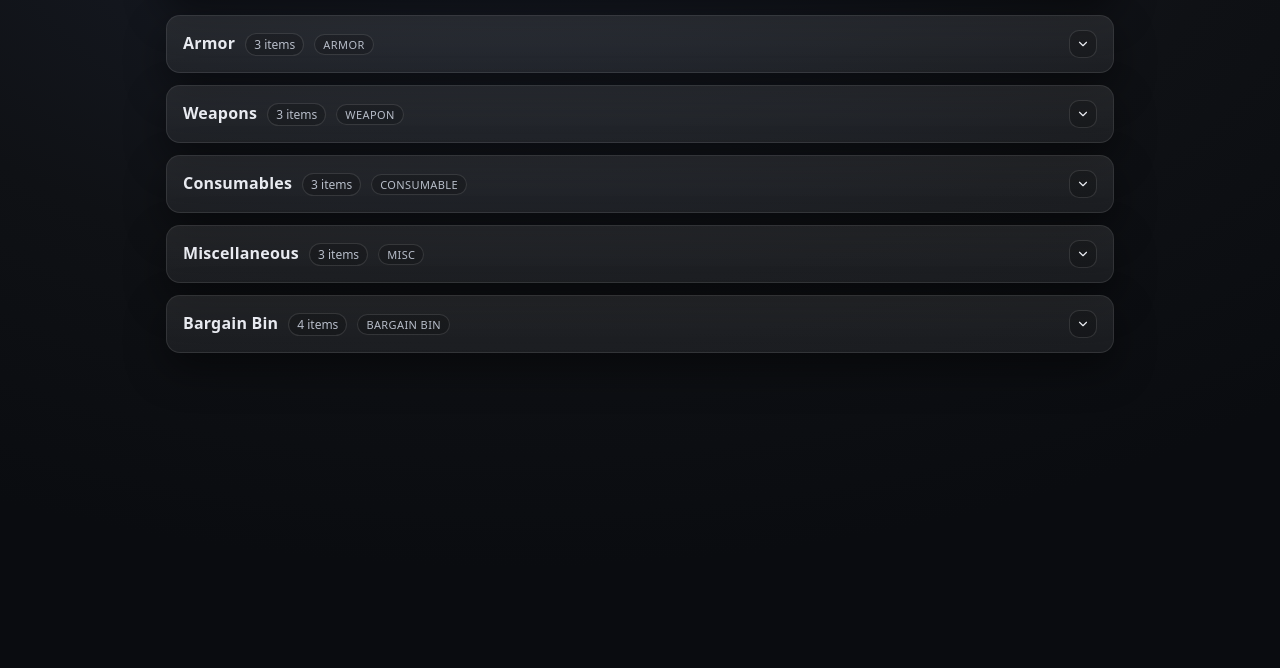
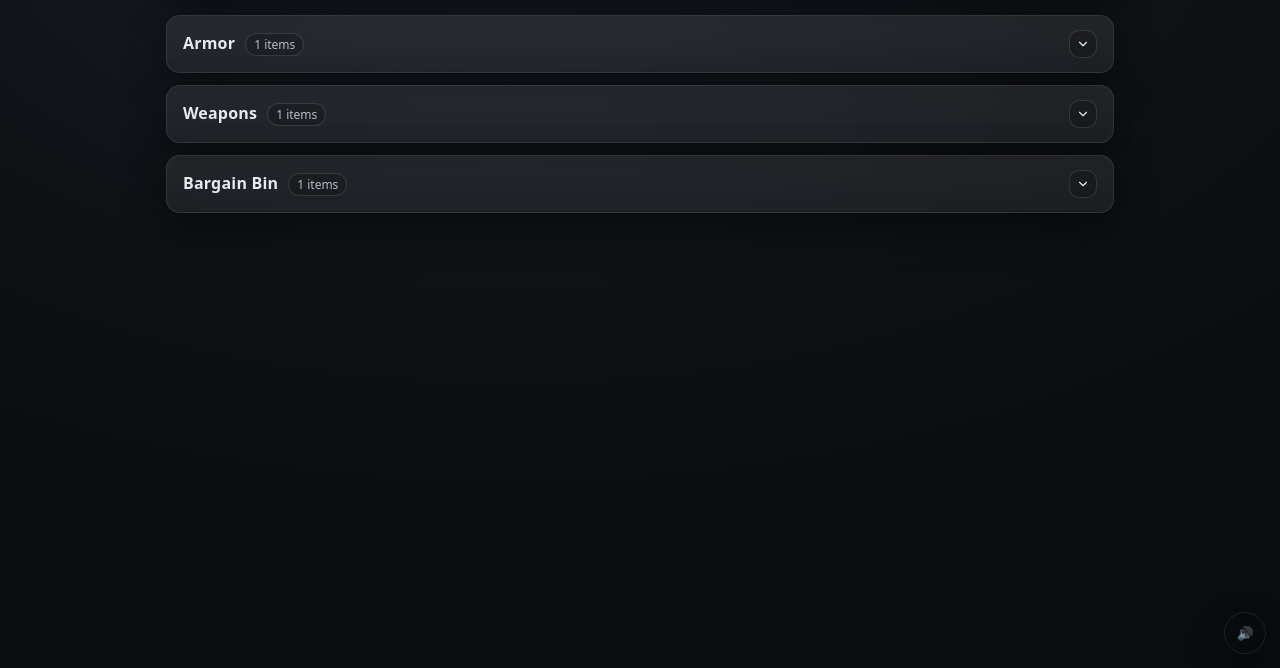
Before and after one commit to alexjeffryallen/DND, a plain HTML site: page shop.html in a window 1280 px wide. Shown: the part 132-800 px from the top of the page. Drawn offline with Linux system fonts and the light colour scheme.

Commit message:
added folders for assets and data and music.

```diff
--- /dev/null
+++ b/data/shop-stock.json
@@ -0,0 +1,55 @@
+{
+  "sections": [
+    {
+      "name": "Armor",
+      "tag": "ARMOR",
+      "items": [
+        {
+          "id": "cloak-of-billowing",
+          "name": "Cloak of Billowing",
+          "price": 50,
+          "inStock": true,
+          "img": "assets/items/Cloak of Billowing.png"
+        }
+      ]
+    },
+    {
+      "name": "Weapons",
+      "tag": "WEAPON",
+      "items": [
+        {
+          "id": "sunforger",
+          "name": "Sunforger",
+          "price": 50,
+          "inStock": true,
+          "img": "assets/items/Sunforger.png"
+        }
+      ]
+    },
+    {
+      "name": "Consumables",
+      "tag": "CONSUMABLE",
+      "items": []
+    },
+    {
+      "name": "Miscellaneous",
+      "tag": "MISC",
+      "items": [
+
+      ]
+    },
+    {
+      "name": "Bargain Bin",
+      "tag": "BARGAIN BIN",
+      "items": [
+        {
+          "id": "bag-of-withholding",
+          "name": "Bag of Withholding",
+          "price": 300,
+          "inStock": true,
+          "img": "assets/items/Bag of Withholding.png"
+        }
+    ]
+    }
+  ]
+}
--- a/shop.html
+++ b/shop.html
@@ -5,6 +5,17 @@
   <meta name="viewport" content="width=device-width, initial-scale=1" />
   <title>Shop</title>
   <style>
+    #modalNote strong {
+  color: #d4af37;
+}
+
+#modalNote em {
+  color: #e8eaf0;
+  opacity: 0.9;
+}
+
+    #modalNote { white-space: pre-line; }
+
     :root{
       --bg: #0f1115;
       --panel: #171a21;
@@ -291,6 +302,33 @@
     @media (max-width: 780px){
       .modal-body{ grid-template-columns: 1fr; }
     }
+
+    .mute-btn{
+  position: fixed;
+  right: 14px;
+  bottom: 14px;
+  width: 42px;
+  height: 42px;
+  border-radius: 999px;
+  border: 1px solid var(--border);
+  background: rgba(0,0,0,0.22);
+  color: var(--text);
+  cursor: pointer;
+  display: grid;
+  place-items: center;
+  box-shadow: var(--shadow);
+  opacity: 0.75;
+}
+
+.mute-btn:hover{
+  opacity: 1;
+  border-color: rgba(212,175,55,0.7);
+}
+
+.mute-btn:active{
+  transform: translateY(1px);
+}
+
   </style>
 </head>
 <body>
@@ -298,6 +336,8 @@
     <header>
       <h1>Town Shop</h1>
       <p class="sub">Click a category to open it. Click an item to view details.</p>
+
+
     </header>
 
     <div id="shopGrid" class="grid"></div>
@@ -338,152 +378,12 @@
       </div>
     </div>
   </div>
+<button id="muteBtn" class="mute-btn" type="button" aria-pressed="false" title="Mute music">
+  🔊
+</button>
 
  <script>
   const DEFAULT_IMAGE = "assets/placeholder.png";
-
-  const shopData = [
-    {
-      name: "Armor",
-      tag: "ARMOR",
-      items: [
-        {
-          name: "Cloak of Billowing",
-          price: 50,
-          stock: "In stock",
-          img: "assets/items/cloak.png",
-          desc: "While wearing this cloak, you can use a bonus action to make it billow dramatically for 1 minute."
-        },
-        {
-          name: "Item 2",
-          price: 300,
-          stock: "In stock",
-          img: "assets/placeholder.png",
-          desc: "Description goes here."
-        },
-        {
-          name: "Item 3",
-          price: 150,
-          stock: "In stock",
-          img: "assets/placeholder.png",
-          desc: "Description goes here."
-        }
-      ]
-    },
-    {
-      name: "Weapons",
-      tag: "WEAPON",
-      items: [
-        {
-          name: "Cloak of Billowing",
-          price: 50,
-          stock: "In stock",
-          img: "assets/items/cloak.png",
-          desc: "While wearing this cloak, you can use a bonus action to make it billow dramatically for 1 minute."
-        },
-        {
-          name: "Item 2",
-          price: 300,
-          stock: "In stock",
-          img: "assets/placeholder.png",
-          desc: "Description goes here."
-        },
-        {
-          name: "Item 3",
-          price: 150,
-          stock: "In stock",
-          img: "assets/placeholder.png",
-          desc: "Description goes here."
-        }
-      ]
-    },
-     {
-      name: "Consumables",
-      tag: "CONSUMABLE",
-      items: [
-        {
-          name: "Cloak of Billowing",
-          price: 50,
-          stock: "In stock",
-          img: "assets/items/cloak.png",
-          desc: "While wearing this cloak, you can use a bonus action to make it billow dramatically for 1 minute."
-        },
-        {
-          name: "Item 2",
-          price: 300,
-          stock: "In stock",
-          img: "assets/placeholder.png",
-          desc: "Description goes here."
-        },
-        {
-          name: "Item 3",
-          price: 150,
-          stock: "In stock",
-          img: "assets/placeholder.png",
-          desc: "Description goes here."
-        }
-      ]
-    },
-     {
-      name: "Miscellaneous",
-      tag: "MISC",
-      items: [
-        {
-          name: "Cloak of Billowing",
-          price: 50,
-          stock: "In stock",
-          img: "assets/items/cloak.png",
-          desc: "While wearing this cloak, you can use a bonus action to make it billow dramatically for 1 minute."
-        },
-        {
-          name: "Item 2",
-          price: 300,
-          stock: "In stock",
-          img: "assets/placeholder.png",
-          desc: "Description goes here."
-        },
-        {
-          name: "Item 3",
-          price: 150,
-          stock: "In stock",
-          img: "assets/placeholder.png",
-          desc: "Description goes here."
-        }
-      ]
-    },
-     {
-      name: "Bargain Bin",
-      tag: "BARGAIN BIN",
-      items: [
-        {
-          name: "Cloak of Billowing",
-          price: 50,
-          stock: "In stock",
-          img: "assets/items/cloak.png",
-          desc: "While wearing this cloak, you can use a bonus action to make it billow dramatically for 1 minute."
-        },
-        {
-  name: "Bag of Withholding",
-  price: 300,
-  stock: "In stock",
-  img: "assets/items/Bag of Withholding.png",
-  desc: `This bag looks and functions exactly like a normal Bag of Holding, with double the interior capacity of up to 1000 pounds and 128 cubic feet.
-This capacity comes at a cost, as a Bag of Withholding feels unappreciated, because players only want to talk to it when they want something. The bag must be reassured of its value and importance in order to open up to release any item contained inside.
-When attempting to retrieve any item in the Bag of Withholding, the player must succeed on a DC 14 persuasion check, or the bag will shut more tightly.
-Each failure increases the DC of the next check by 1. Successfully convincing the Bag of its importance will allow access for 1 minute, resetting the DC to 14 thereafter.
-Regardless of the DC at the end of the day, the DC resets to 14 the following dawn, as the Bag of Withholding has had a chance to reconsider its feelings over the course of the night.`
-},
-,
-        {
-          name: "Item 3",
-          price: 150,
-          stock: "In stock",
-          img: "assets/placeholder.png",
-          desc: "Description goes here."
-        }
-      ]
-    },
-  ];
 
   const grid = document.getElementById("shopGrid");
   const backdrop = document.getElementById("backdrop");
@@ -494,29 +394,74 @@ Regardless of the DC at the end of the day, the DC resets to 14 the following da
   const modalCategory = document.getElementById("modalCategory");
   const modalPrice = document.getElementById("modalPrice");
   const modalStock = document.getElementById("modalStock");
+  const modalNote = document.getElementById("modalNote");
 
-  // We’ll reuse the existing note area to show the item description
-  const modalNote = document.getElementById("modalNote");
+// --- Shop music (autostart on first interaction + mute toggle) ---
+const music = new Audio("assets/music/shop.mp3");
+music.loop = true;
+music.volume = 0.25;
+
+const muteBtn = document.getElementById("muteBtn");
+let isMuted = false;
+
+// Optional: remember mute state
+try {
+  isMuted = localStorage.getItem("shopMuted") === "true";
+} catch {}
+
+function updateMuteUI(){
+  muteBtn.textContent = isMuted ? "🔇" : "🔊";
+  muteBtn.setAttribute("aria-pressed", String(isMuted));
+}
+
+function applyMute(){
+  music.muted = isMuted;
+  updateMuteUI();
+}
+
+muteBtn.addEventListener("click", async () => {
+  isMuted = !isMuted;
+  try { localStorage.setItem("shopMuted", String(isMuted)); } catch {}
+  applyMute();
+
+  // If they unmute and music hasn’t started yet, try starting it now
+  if (!isMuted && music.paused) {
+    try { await music.play(); } catch {}
+  }
+});
+
+applyMute();
+
+// Closest possible to autoplay: start immediately after first interaction
+let musicStarted = false;
+
+async function startMusicOnFirstInteraction() {
+  if (musicStarted) return;
+  if (isMuted) return; // don’t start if muted
+
+  try {
+    await music.play();
+    musicStarted = true;
+  } catch {
+    musicStarted = false;
+  }
+}
+
+["click", "keydown", "touchstart"].forEach(evt => {
+  document.addEventListener(evt, startMusicOnFirstInteraction, { once: true });
+});
+
+
+
+
+  function formatText(str) {
+  return str
+    .replace(/\*\*(.+?)\*\*/g, "<strong>$1</strong>")
+    .replace(/\*(.+?)\*/g, "<em>$1</em>");
+}
 
   function formatGold(n){
     return `${n} gp`;
-  }
-
-  function openModal(categoryName, item){
-    modalTitle.textContent = item.name;
-    modalCategory.textContent = categoryName;
-    modalPrice.textContent = formatGold(item.price);
-    modalStock.textContent = item.stock || "In stock";
-
-    // Per-item image with fallback
-    modalImg.src = item.img || DEFAULT_IMAGE;
-
-    // Per-item description with fallback
-    modalNote.textContent = item.desc || "No description provided.";
-
-    backdrop.style.display = "flex";
-    backdrop.setAttribute("aria-hidden", "false");
-    closeBtn.focus();
   }
 
   function closeModal(){
@@ -524,10 +469,53 @@ Regardless of the DC at the end of the day, the DC resets to 14 the following da
     backdrop.setAttribute("aria-hidden", "true");
   }
 
-  function render(){
+  async function loadItemDesc(itemId){
+    // Each item uses: data/items/<id>.json
+    const url = `data/items/${itemId}.json`;
+    try {
+      const res = await fetch(url, { cache: "no-store" });
+      if (!res.ok) return null;
+      const data = await res.json();
+      return data.desc || null;
+    } catch {
+      return null;
+    }
+  }
+
+  async function openModal(categoryName, item){
+    modalTitle.textContent = item.name;
+    modalCategory.textContent = categoryName;
+    modalPrice.textContent = formatGold(item.price);
+    modalStock.textContent = item.inStock ? "In stock" : "Out of stock";
+    modalImg.src = item.img || DEFAULT_IMAGE;
+
+    modalNote.textContent = "Loading description...";
+    const desc = await loadItemDesc(item.id);
+if (Array.isArray(desc)) {
+modalNote.innerHTML = desc
+  .map(p => formatText(p))
+  .join("<br><br>");
+
+} else {
+  modalNote.textContent = desc || "No description file found for this item.";
+}
+
+    backdrop.style.display = "flex";
+    backdrop.setAttribute("aria-hidden", "false");
+    closeBtn.focus();
+  }
+
+  function render(sections){
     grid.innerHTML = "";
 
-    shopData.forEach(section => {
+    sections.forEach(section => {
+      // Only include items that are in stock
+      const inStockItems = (section.items || []).filter(i => i && i.inStock);
+
+      // If a whole section has zero in-stock items, we can hide it completely.
+      // If you want empty sections visible, remove this if-block.
+      if (inStockItems.length === 0) return;
+
       const details = document.createElement("details");
       details.className = "section";
 
@@ -542,7 +530,7 @@ Regardless of the DC at the end of the day, the DC resets to 14 the following da
 
       const count = document.createElement("div");
       count.className = "section-count";
-      count.textContent = `${section.items.length} items`;
+      count.textContent = `${inStockItems.length} items`;
 
       const tag = document.createElement("span");
       tag.className = "tag";
@@ -550,7 +538,7 @@ Regardless of the DC at the end of the day, the DC resets to 14 the following da
 
       left.appendChild(title);
       left.appendChild(count);
-      left.appendChild(tag);
+     // left.appendChild(tag);
 
       const chev = document.createElement("div");
       chev.className = "chev";
@@ -579,7 +567,7 @@ Regardless of the DC at the end of the day, the DC resets to 14 the following da
 
       const tbody = document.createElement("tbody");
 
-      section.items.forEach(item => {
+      inStockItems.forEach(item => {
         const tr = document.createElement("tr");
 
         const tdName = document.createElement("td");
@@ -610,6 +598,17 @@ Regardless of the DC at the end of the day, the DC resets to 14 the following da
     });
   }
 
+  async function init(){
+    try {
+      const res = await fetch("data/shop-stock.json", { cache: "no-store" });
+      const data = await res.json();
+      render(data.sections || []);
+    } catch (e) {
+      grid.innerHTML = "<p style='color:#ffb4b4'>Failed to load shop-stock.json</p>";
+      console.error(e);
+    }
+  }
+
   backdrop.addEventListener("click", (e) => {
     if (e.target === backdrop) closeModal();
   });
@@ -620,8 +619,9 @@ Regardless of the DC at the end of the day, the DC resets to 14 the following da
     if (e.key === "Escape" && backdrop.style.display === "flex") closeModal();
   });
 
-  render();
+  init();
 </script>
+
 
 </body>
 </html>
```
Also changed, not shown: data/items/bag-of-withholding.json (added, +15 -0 lines), data/items/cloak-of-billowing.json (added, +7 -0 lines), data/items/sunforger.json (added, +25 -0 lines), assets/items/Cloak of Billowing.png (added), assets/items/Sunforger.png (added), 1 other file.
